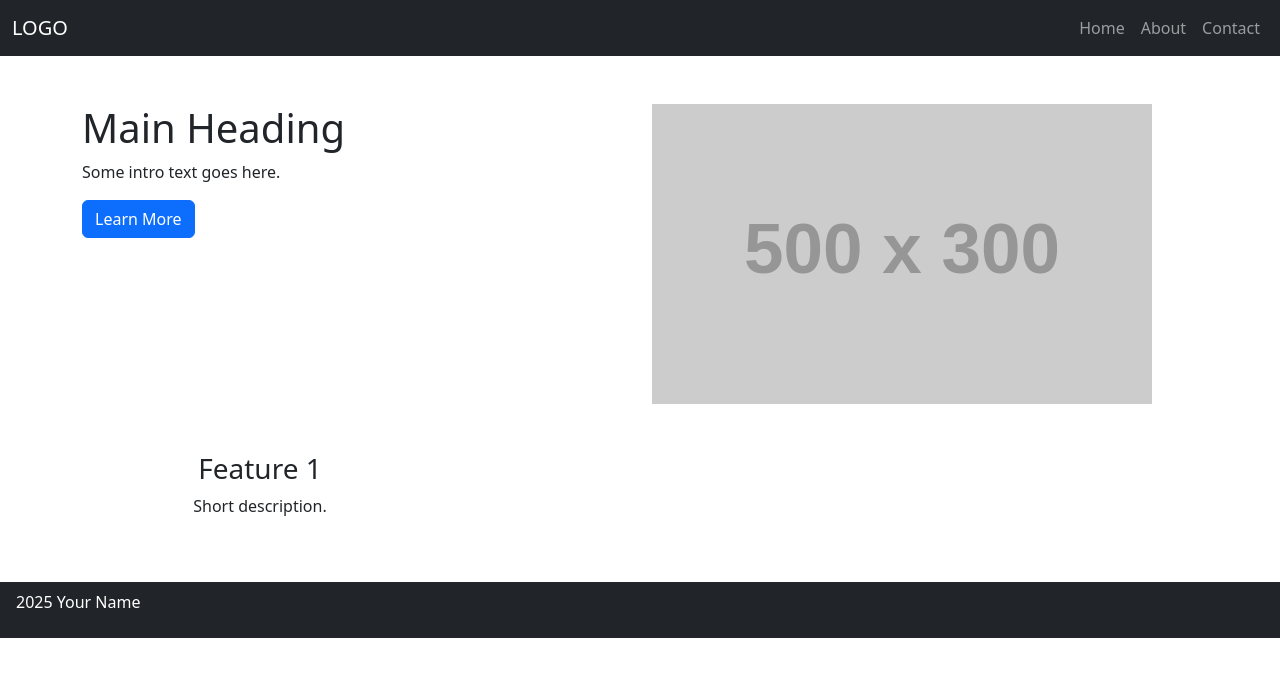
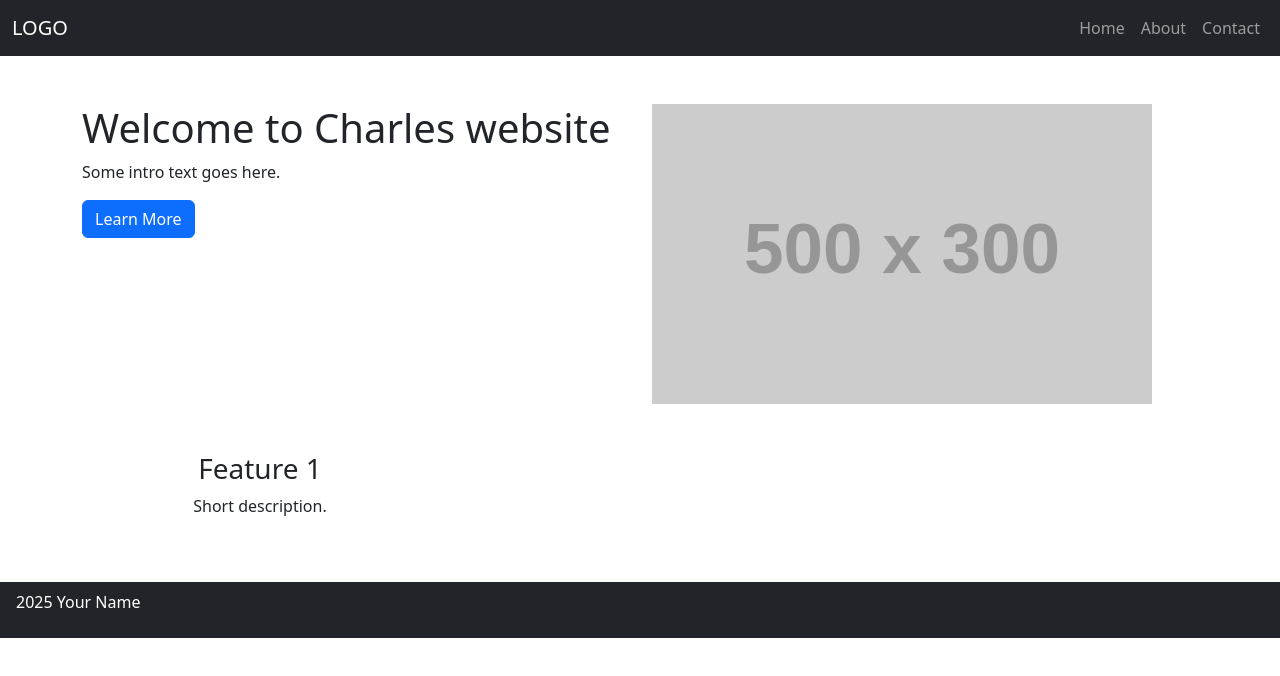
Before and after one commit to CharlesBurch/Bootstrap-CDN-and-12-Grid-System, a plain HTML site: page index.html in a window 1280 px wide. Drawn offline with nearby package versions, Linux system fonts and the light colour scheme; placeholder pictures from the web are drawn by us.

Commit message:
added content

```diff
--- a/index.html
+++ b/index.html
@@ -41,7 +41,7 @@
     <div class="container my-5">
       <div class="row">
         <div class="col-md-6">
-          <h1>Main Heading</h1>
+          <h1>Welcome to Charles website</h1>
           <p>Some intro text goes here.</p>
           <a class="btn btn-primary" href="#">Learn More</a>
         </div>
```
